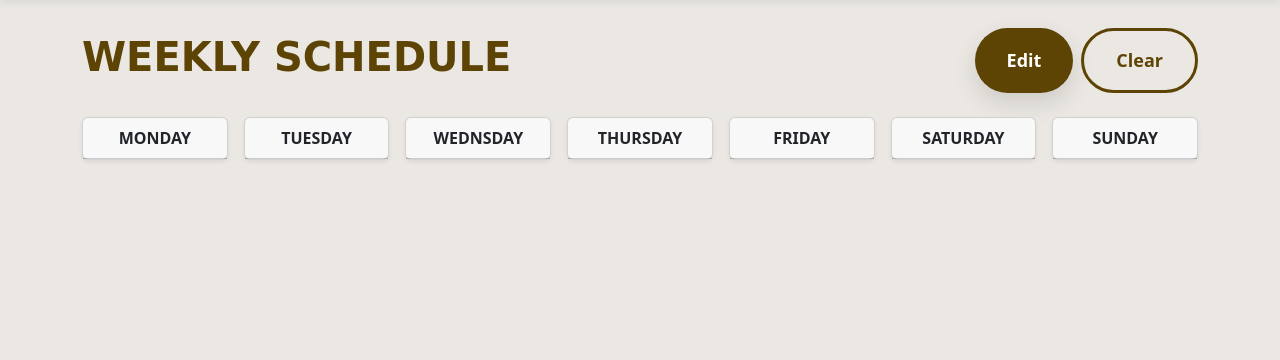
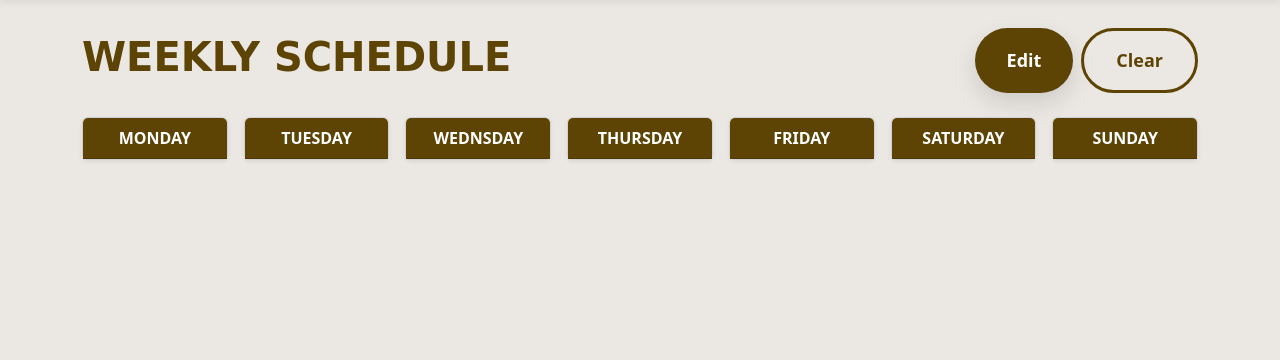
Before and after one commit to andrewkm05/UniFlow, a Flask app: page /schedule in a window 1280 px wide. Shown: the part 60-420 px from the top of the page. Run offline with Flask 3, Linux system fonts and the light colour scheme; some web fonts are replaced.

Commit message:
coding in schedule.html

```diff
--- a/templates/schedule.html
+++ b/templates/schedule.html
@@ -30,7 +30,7 @@
         <div class="col-12 col-md-6 col-lg-3 col-xl">
             <div class="card h-100 shadow-sm">
                 <!-- "Days" headers -->
-                <div class="card-header fw-bold text-center text-uppercase">
+                <div class="card-header fw-bold text-center text-uppercase" style="background-color: var(--uf-brown); color: #fff;">
                     {{d}}
                 </div>
 
```
